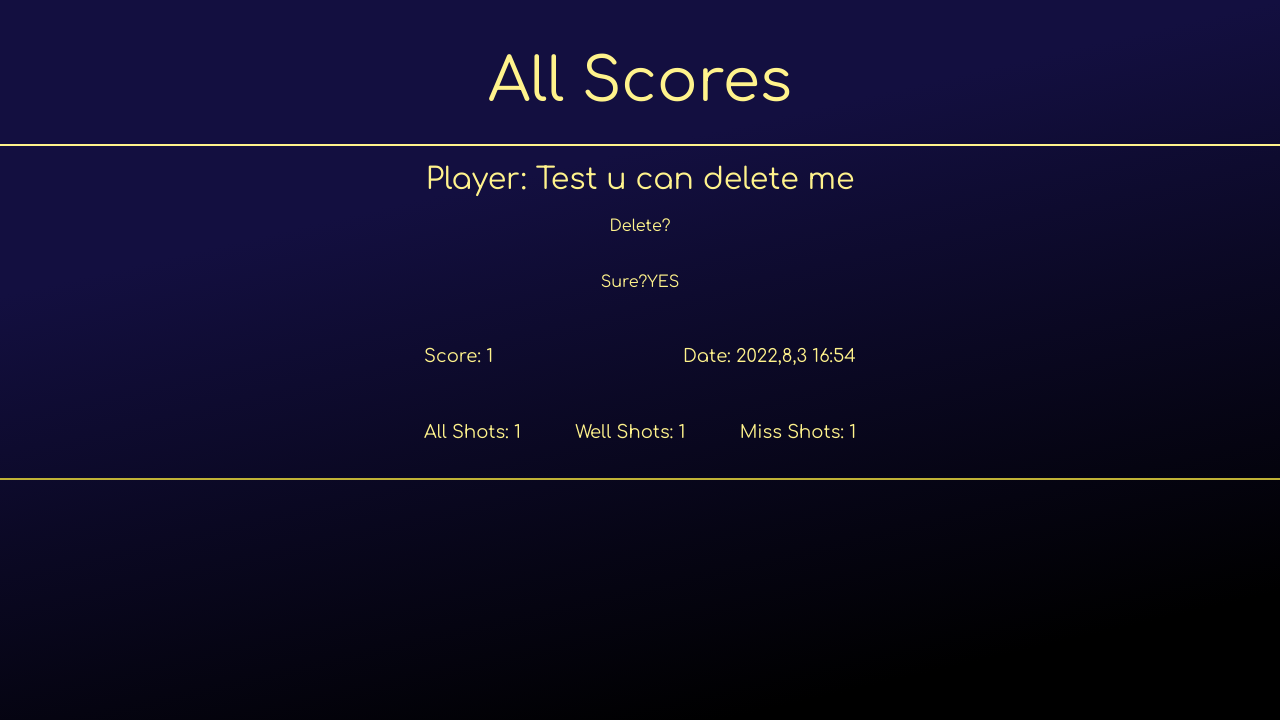
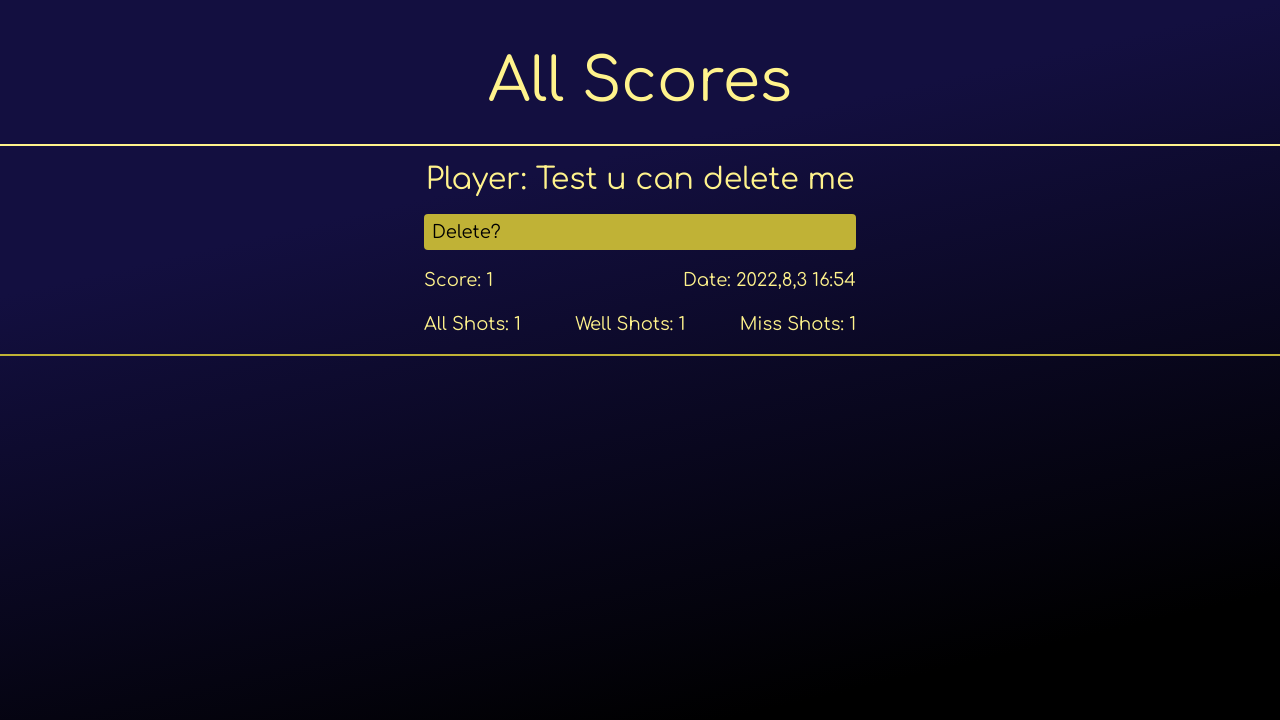
Before and after one commit to TohidEq/finger-gridshot-aimlab, a React (Create React App) app: page /scores in a window 1280 px wide. Shown: the top 720 px of the page. Built offline with nearby package versions, Linux system fonts and the light colour scheme.

Commit message:
Design Delete Score Btn

```diff
--- a/src/components/Game/Scores/ScoreCard.tsx
+++ b/src/components/Game/Scores/ScoreCard.tsx
@@ -1,4 +1,3 @@
-import * as React from "react";
 import DateHandle from "../../DateHandle";
 
 export interface IScoreCardProps {
@@ -28,11 +27,13 @@ export default function ScoreCard(props: IScoreCardProps) {
     <div className="score-card">
       <h3 className="score-name">Player: {name}</h3>
       {props.deleteButton ? (
-        <div className="delete-score">
-          Delete?
-          <div className="delete-score-sure">
-            Sure?
-            <button className="delete-score-btn bg-red-200">YES</button>
+        <div className="card-items">
+          <div className="delete-score">
+            Delete?
+            <div className="delete-score-sure">
+              Sure?
+              <button className="delete-score-btn bg-red-200">YES</button>
+            </div>
           </div>
         </div>
       ) : (
--- a/src/components/Game/Scores/Scores.css
+++ b/src/components/Game/Scores/Scores.css
@@ -3,7 +3,7 @@
     mx-auto
     text-center;
 }
-.score-card * {
+.score-card > * {
   @apply text-center
     md:my-4;
 }
@@ -16,3 +16,36 @@
     mx-auto items-center
     text-lg;
 }
+
+.delete-score {
+  @apply relative text-left w-full
+  bg-white-c-4 text-[#000] rounded
+  transition-all duration-300
+    px-2 py-1 hover:bg-opacity-80
+    overflow-hidden;
+}
+
+.delete-score-sure {
+  @apply absolute bg-[#000] text-white-c-1
+    rounded overflow-hidden
+    bg-opacity-80
+    hover:bg-opacity-100
+    transition-all duration-300 top-0 px-2 py-1 w-40
+    left-full opacity-0;
+}
+.delete-score:hover .delete-score-sure {
+  @apply left-24 opacity-100;
+}
+
+.delete-score-btn {
+  @apply absolute bg-white-c-1 text-[#000]
+    transition-all duration-300
+    rounded  w-20
+    top-0 left-full px-2 py-1
+    hover:bg-white-c-2
+    active:bg-white-c-4;
+}
+
+.delete-score-sure:hover .delete-score-btn {
+  @apply opacity-100 left-1/2;
+}
--- a/src/components/css/index.css
+++ b/src/components/css/index.css
@@ -770,12 +770,12 @@ h1{
   text-align: center;
 }
 
-.score-card *{
+.score-card > *{
   text-align: center;
 }
 
 @media (min-width: 768px){
-  .score-card *{
+  .score-card > *{
     margin-top: 1rem;
     margin-bottom: 1rem;
   }
@@ -805,6 +805,93 @@ h1{
   padding-right: 0.5rem;
   font-size: 1.125rem;
   line-height: 1.75rem;
+}
+
+.delete-score{
+  position: relative;
+  width: 100%;
+  overflow: hidden;
+  border-radius: 0.25rem;
+  --tw-bg-opacity: 1;
+  background-color: rgb(192 178 54 / var(--tw-bg-opacity));
+  padding-left: 0.5rem;
+  padding-right: 0.5rem;
+  padding-top: 0.25rem;
+  padding-bottom: 0.25rem;
+  text-align: left;
+  --tw-text-opacity: 1;
+  color: rgb(0 0 0 / var(--tw-text-opacity));
+  transition-property: all;
+  transition-timing-function: cubic-bezier(0.4, 0, 0.2, 1);
+  transition-duration: 300ms;
+}
+
+.delete-score:hover{
+  --tw-bg-opacity: 0.8;
+}
+
+.delete-score-sure{
+  position: absolute;
+  top: 0px;
+  left: 100%;
+  width: 10rem;
+  overflow: hidden;
+  border-radius: 0.25rem;
+  background-color: rgb(0 0 0 / var(--tw-bg-opacity));
+  --tw-bg-opacity: 0.8;
+  padding-left: 0.5rem;
+  padding-right: 0.5rem;
+  padding-top: 0.25rem;
+  padding-bottom: 0.25rem;
+  --tw-text-opacity: 1;
+  color: rgb(255 243 140 / var(--tw-text-opacity));
+  opacity: 0;
+  transition-property: all;
+  transition-timing-function: cubic-bezier(0.4, 0, 0.2, 1);
+  transition-duration: 300ms;
+}
+
+.delete-score-sure:hover{
+  --tw-bg-opacity: 1;
+}
+
+.delete-score:hover .delete-score-sure{
+  left: 6rem;
+  opacity: 1;
+}
+
+.delete-score-btn{
+  position: absolute;
+  top: 0px;
+  left: 100%;
+  width: 5rem;
+  border-radius: 0.25rem;
+  --tw-bg-opacity: 1;
+  background-color: rgb(255 243 140 / var(--tw-bg-opacity));
+  padding-left: 0.5rem;
+  padding-right: 0.5rem;
+  padding-top: 0.25rem;
+  padding-bottom: 0.25rem;
+  --tw-text-opacity: 1;
+  color: rgb(0 0 0 / var(--tw-text-opacity));
+  transition-property: all;
+  transition-timing-function: cubic-bezier(0.4, 0, 0.2, 1);
+  transition-duration: 300ms;
+}
+
+.delete-score-btn:hover{
+  --tw-bg-opacity: 1;
+  background-color: rgb(240 225 97 / var(--tw-bg-opacity));
+}
+
+.delete-score-btn:active{
+  --tw-bg-opacity: 1;
+  background-color: rgb(192 178 54 / var(--tw-bg-opacity));
+}
+
+.delete-score-sure:hover .delete-score-btn{
+  left: 50%;
+  opacity: 1;
 }
 
 .my-score{
--- a/tailwind.config.js
+++ b/tailwind.config.js
@@ -8,6 +8,7 @@ module.exports = {
       "white-c-2": "#F0E161",
       "white-c-3": "#D9CB50",
       "white-c-4": "#C0B236",
+      transparent: "transparent",
     },
   },
   plugins: [],
```
